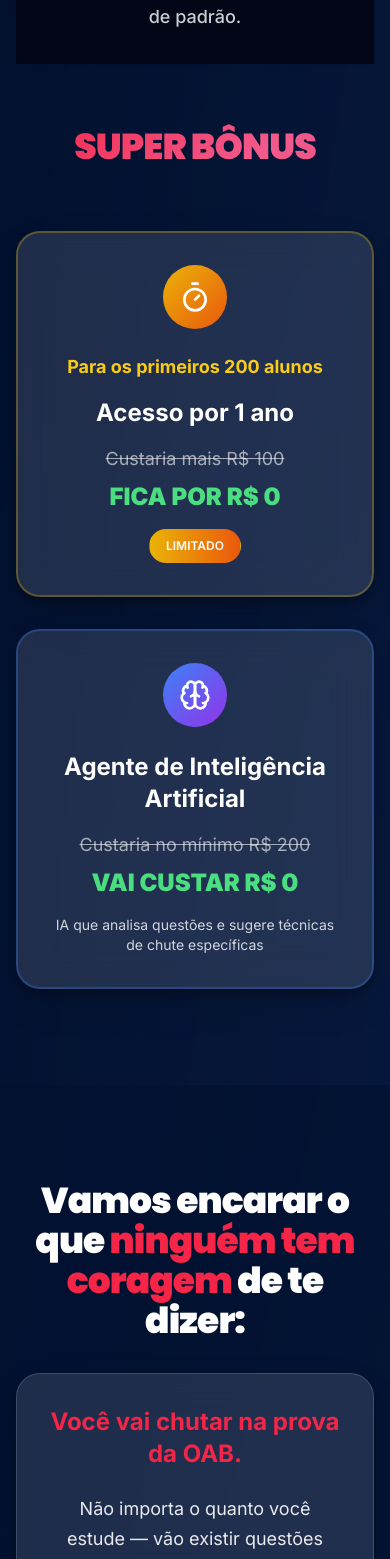
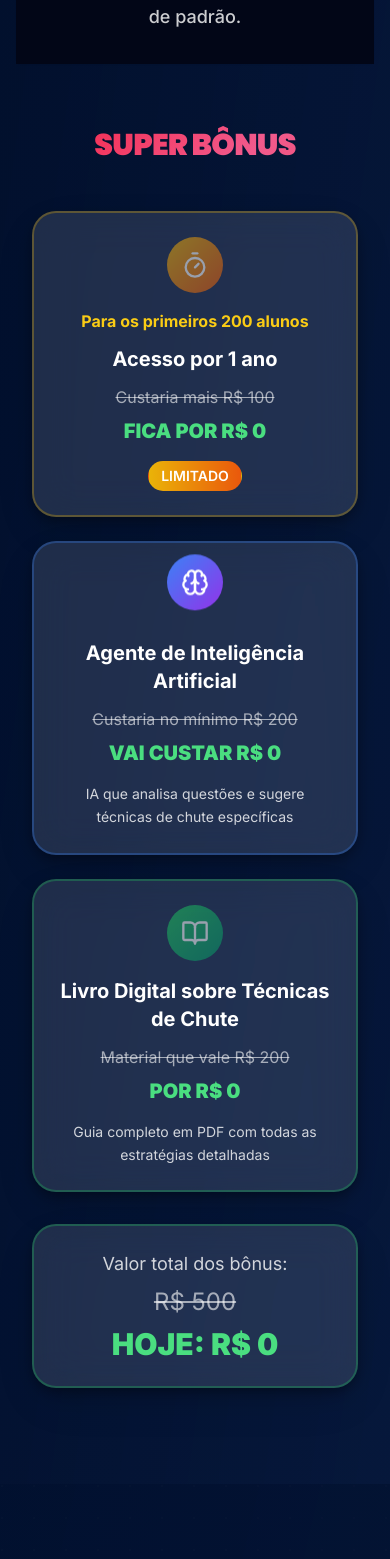
Before and after one commit to shamirpontes/tecnicasdechute, a React (Vite) app: page / in a window 390 px wide. Shown: the part 2889-4448 px from the top of the page. Built offline with nearby package versions, Linux system fonts and the light colour scheme.

Commit message:
Refactor: Make Super Bonus section responsive
Improve the Super Bonus section's responsiveness for mobile devices.

```diff
--- a/src/pages/Index.tsx
+++ b/src/pages/Index.tsx
@@ -114,42 +114,66 @@ const Index = () => {
           </div>
 
           {/* Super Bônus Section */}
-          <div className="max-w-6xl mx-auto">
-            <h3 className="text-4xl md:text-5xl font-black font-poppins text-center mb-16 text-white">
+          <div className="max-w-6xl mx-auto px-4">
+            <h3 className="text-3xl sm:text-4xl md:text-5xl font-black font-poppins text-center mb-12 sm:mb-16 text-white">
               <span className="text-gradient-premium">SUPER BÔNUS</span>
             </h3>
 
-            <div className="grid grid-cols-1 md:grid-cols-3 gap-8">
-              <div className="glass-card p-8 rounded-3xl cinematic-shadow hover-lift color-bleed border-2 border-yellow-500/30">
+            <div className="grid grid-cols-1 lg:grid-cols-3 gap-6 sm:gap-8">
+              {/* Bônus 1 - Acesso por 1 ano */}
+              <div className="glass-card p-6 sm:p-8 rounded-3xl cinematic-shadow hover-lift color-bleed border-2 border-yellow-500/30 transform transition-all duration-300">
                 <div className="text-center">
-                  <div className="w-16 h-16 bg-gradient-to-br from-yellow-500 to-orange-600 rounded-full flex items-center justify-center mx-auto mb-6">
-                    <Timer className="w-8 h-8 text-white" />
+                  <div className="w-14 h-14 sm:w-16 sm:h-16 bg-gradient-to-br from-yellow-500 to-orange-600 rounded-full flex items-center justify-center mx-auto mb-4 sm:mb-6 animate-pulse">
+                    <Timer className="w-7 h-7 sm:w-8 sm:h-8 text-white" />
                   </div>
-                  <div className="text-lg font-bold text-yellow-400 mb-4">Para os primeiros 200 alunos</div>
-                  <div className="text-2xl font-bold text-white mb-4">Acesso por 1 ano</div>
-                  <div className="text-lg line-through text-white/60 mb-2">Custaria mais R$ 100</div>
-                  <div className="text-2xl font-black text-green-400 mb-4">FICA POR R$ 0</div>
-                  <Badge className="bg-gradient-to-r from-yellow-500 to-orange-600 text-white px-4 py-2 rounded-full">
+                  <div className="text-base sm:text-lg font-bold text-yellow-400 mb-3 sm:mb-4">Para os primeiros 200 alunos</div>
+                  <div className="text-xl sm:text-2xl font-bold text-white mb-3 sm:mb-4">Acesso por 1 ano</div>
+                  <div className="text-base sm:text-lg line-through text-white/60 mb-2">Custaria mais R$ 100</div>
+                  <div className="text-xl sm:text-2xl font-black text-green-400 mb-4">FICA POR R$ 0</div>
+                  <Badge className="bg-gradient-to-r from-yellow-500 to-orange-600 text-white px-3 py-1 sm:px-4 sm:py-2 rounded-full text-sm sm:text-base">
                     LIMITADO
                   </Badge>
                 </div>
               </div>
 
-              <div className="glass-card p-8 rounded-3xl cinematic-shadow hover-lift color-bleed border-2 border-blue-500/30">
+              {/* Bônus 2 - Agente IA */}
+              <div className="glass-card p-6 sm:p-8 rounded-3xl cinematic-shadow hover-lift color-bleed border-2 border-blue-500/30 transform transition-all duration-300">
                 <div className="text-center">
-                  <div className="w-16 h-16 bg-gradient-to-br from-blue-500 to-purple-600 rounded-full flex items-center justify-center mx-auto mb-6">
-                    <Brain className="w-8 h-8 text-white" />
+                  <div className="w-14 h-14 sm:w-16 sm:h-16 bg-gradient-to-br from-blue-500 to-purple-600 rounded-full flex items-center justify-center mx-auto mb-4 sm:mb-6 animate-bounce">
+                    <Brain className="w-7 h-7 sm:w-8 sm:h-8 text-white" />
                   </div>
-                  <div className="text-2xl font-bold text-white mb-4">Agente de Inteligência Artificial</div>
-                  <div className="text-lg line-through text-white/60 mb-2">Custaria no mínimo R$ 200</div>
-                  <div className="text-2xl font-black text-green-400 mb-4">VAI CUSTAR R$ 0</div>
-                  <p className="text-white/80 text-sm">
+                  <div className="text-xl sm:text-2xl font-bold text-white mb-3 sm:mb-4">Agente de Inteligência Artificial</div>
+                  <div className="text-base sm:text-lg line-through text-white/60 mb-2">Custaria no mínimo R$ 200</div>
+                  <div className="text-xl sm:text-2xl font-black text-green-400 mb-4">VAI CUSTAR R$ 0</div>
+                  <p className="text-white/80 text-sm sm:text-base leading-relaxed">
                     IA que analisa questões e sugere técnicas de chute específicas
                   </p>
                 </div>
               </div>
 
+              {/* Bônus 3 - Livro Digital */}
+              <div className="glass-card p-6 sm:p-8 rounded-3xl cinematic-shadow hover-lift color-bleed border-2 border-green-500/30 transform transition-all duration-300">
+                <div className="text-center">
+                  <div className="w-14 h-14 sm:w-16 sm:h-16 bg-gradient-to-br from-green-500 to-emerald-600 rounded-full flex items-center justify-center mx-auto mb-4 sm:mb-6 animate-pulse">
+                    <BookOpen className="w-7 h-7 sm:w-8 sm:h-8 text-white" />
+                  </div>
+                  <div className="text-xl sm:text-2xl font-bold text-white mb-3 sm:mb-4">Livro Digital sobre Técnicas de Chute</div>
+                  <div className="text-base sm:text-lg line-through text-white/60 mb-2">Material que vale R$ 200</div>
+                  <div className="text-xl sm:text-2xl font-black text-green-400 mb-4">POR R$ 0</div>
+                  <p className="text-white/80 text-sm sm:text-base leading-relaxed">
+                    Guia completo em PDF com todas as estratégias detalhadas
+                  </p>
+                </div>
+              </div>
+            </div>
 
+            {/* Total Value Display */}
+            <div className="mt-8 sm:mt-12 text-center">
+              <div className="glass-card p-6 sm:p-8 rounded-3xl cinematic-shadow border-2 border-green-500/30 max-w-md mx-auto">
+                <div className="text-lg sm:text-xl text-white/80 mb-2">Valor total dos bônus:</div>
+                <div className="text-2xl sm:text-3xl line-through text-white/60 mb-2">R$ 500</div>
+                <div className="text-3xl sm:text-4xl font-black text-green-400">HOJE: R$ 0</div>
+              </div>
             </div>
           </div>
         </div>
```
